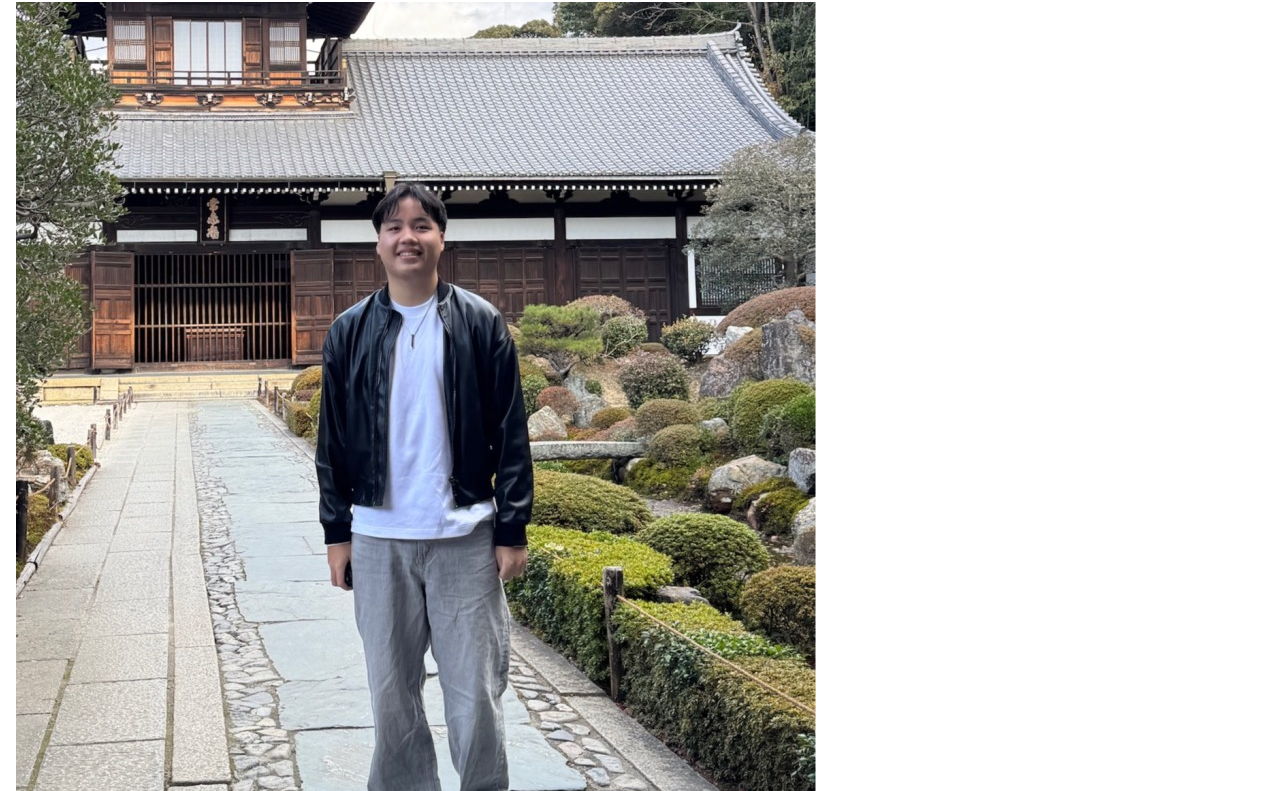
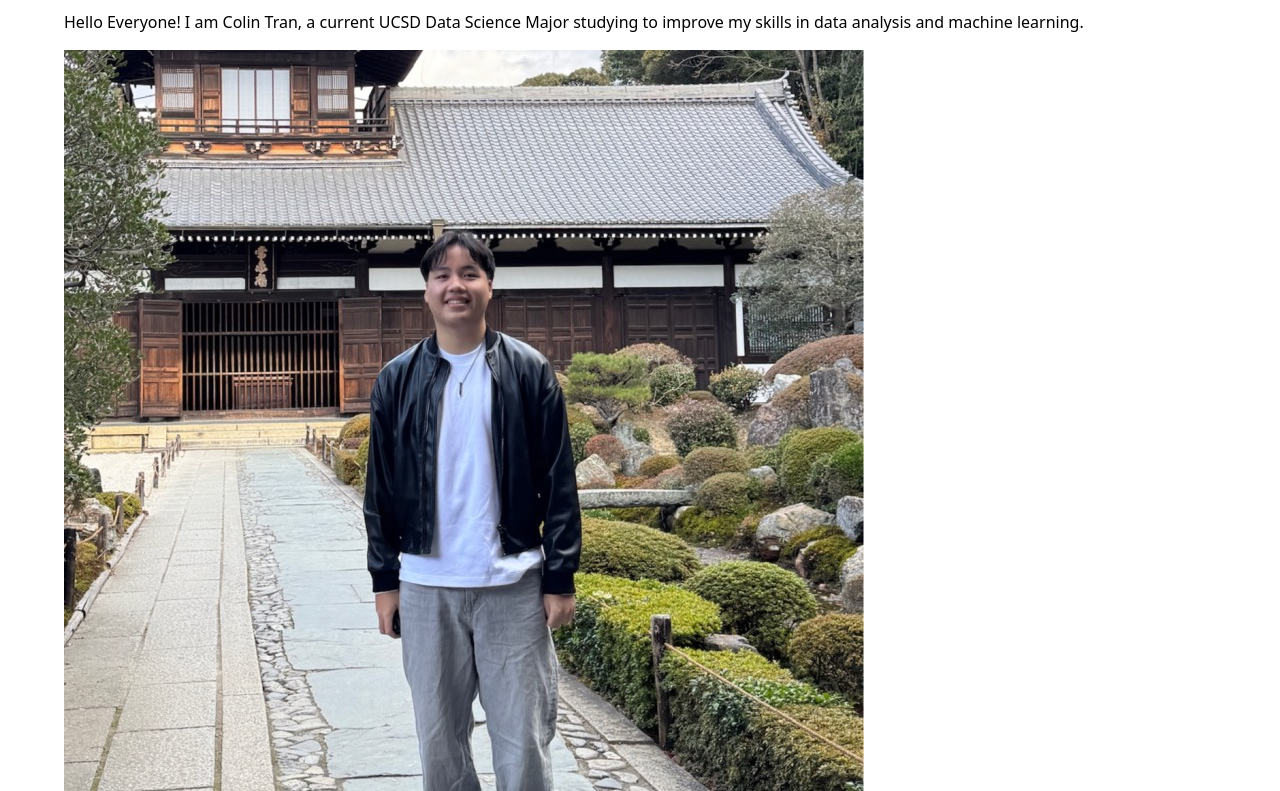
Before and after one commit to Colin-Tran/portfolio, a plain HTML site: page index.html in a window 1280 px wide. Shown: the part 177-968 px from the top of the page. Drawn offline with Linux system fonts and the light colour scheme.

Commit message:
Update style.css

```diff
--- a/style.css
+++ b/style.css
@@ -5,5 +5,5 @@ body {
   font: 100%/1.5 system-ui;
   max-width: 300ch;
   margin-inline: auto;
-  padding: 1em;
+  padding: 4em;
 }
```
